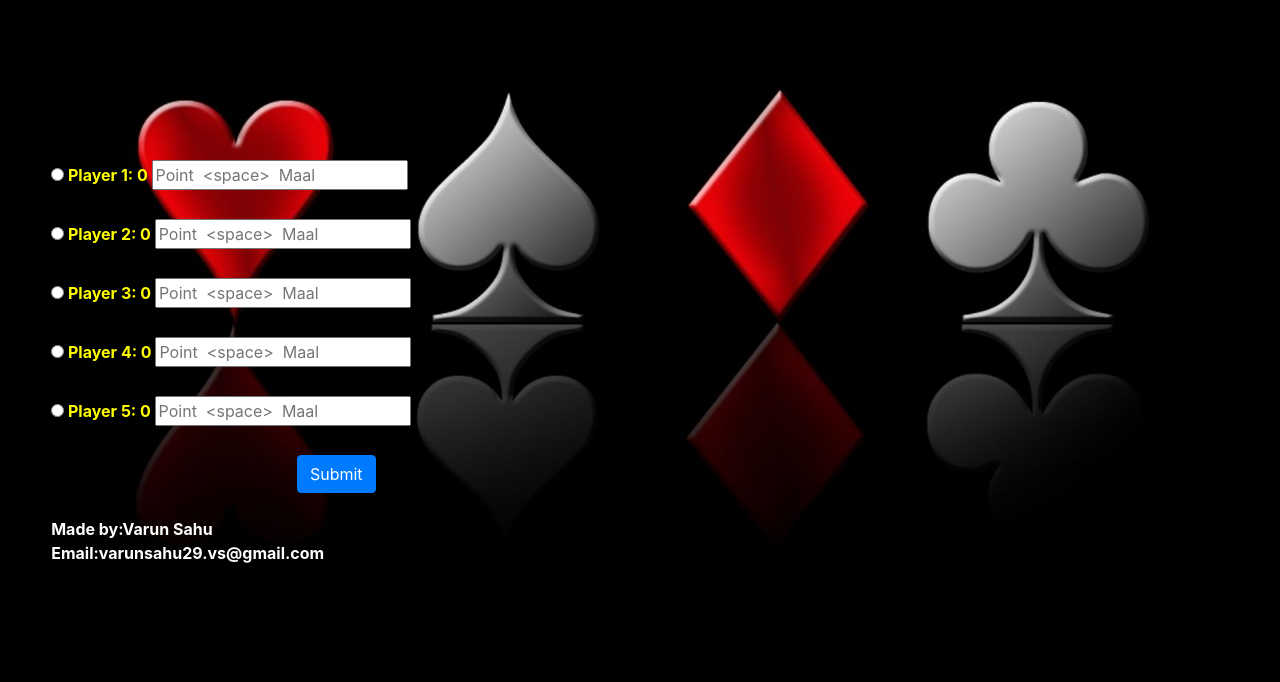
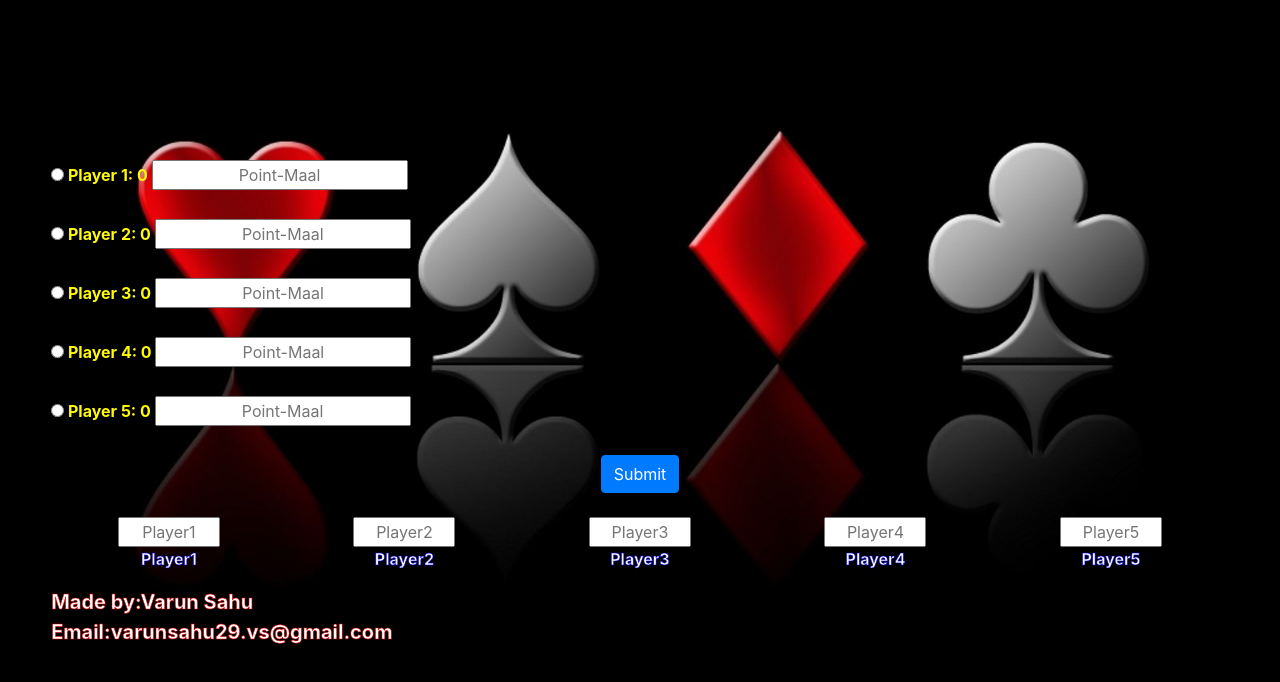
Before and after one commit to varun-sahu-che19/Marriage, a plain HTML site: page 5 PLAYER.html in a window 1280 px wide. Drawn offline with nearby package versions, Linux system fonts and the light colour scheme.

Commit message:
Update 5 PLAYER.html
added table,player name,background

```diff
--- a/5 PLAYER.html
+++ b/5 PLAYER.html
@@ -11,27 +11,26 @@
 
             function calc()
             {
-
                 var n1 = new Float32Array(6);
                 var n2 = new Float32Array(6);
                 var str = document.getElementById('n1').value;
-                var res = str.split(" ");
+                var res = str.split("-");
                  n1[1] =parseFloat(res[0]);
                  n2[1] =parseFloat(res[1]);
                 str = document.getElementById('n2').value;
-                res = str.split(" ");
+                 res = str.split("-");
                  n1[2] =parseFloat(res[0]);
                  n2[2] =parseFloat(res[1]);
                 str = document.getElementById('n3').value;
-                res = str.split(" ");
+                res = str.split("-");
                  n1[3] =parseFloat(res[0]);
                  n2[3] =parseFloat(res[1]);
                 str = document.getElementById('n4').value;
-                res = str.split(" ");
+                res = str.split("-");
                  n1[4] =parseFloat(res[0]);
                  n2[4]=parseFloat(res[1]);
                 str = document.getElementById('n5').value;
-                res = str.split(" ");
+                res = str.split("-");
                  n1[5] =parseFloat(res[0]);
                  n2[5] =parseFloat(res[1]);
                 var l=n1[1]+n1[2]+n1[3]+n1[4]+n1[5];
@@ -45,16 +44,32 @@
                       }
                 }
                 var win=parseFloat(rate);
+                var score = new Float32Array(6);
                 for(var i=1;i<6;++i)
                 {
                     if(i===win)
                     {
                         document.getElementById("s"+i).innerHTML=parseFloat(document.getElementById("s"+i).innerHTML)+5*n2[i]-s+l;
+                        score[i]=5*n2[i]-s+l;
                     }
                     else
                     {
                         document.getElementById("s"+i).innerHTML=parseFloat(document.getElementById("s"+i).innerHTML)+5*n2[i]-s-n1[i];
+                        score[i]=5*n2[i]-s-n1[i];
                     }
+
+                }
+                for(var i=1;i<6;++i)
+                {
+                    document.getElementById("col"+i).innerHTML+="</br>"+score[i];
+
+                }
+                for(var i=1;i<6;++i)
+                {
+                    if(document.getElementById("pp"+i).value)
+                    document.getElementById("p"+i).innerHTML=document.getElementById("pp"+i).value+":";
+                    else
+                    document.getElementById("p"+i).innerHTML="Player"+i+":";
 
                 }
 
@@ -67,71 +82,124 @@
 
         </script>
 	<style>
-
+			input
+            {
+                text-align: center;
+            }
 				.but{
-					margin-left: 20%;
+					text-align:center;
 				}
 
 					body
 				  {
-						color:yellow;
+						color:rgb(255, 251, 4);
 						font-weight:bold;
 						margin-left:4%;
+                        margin-right:4%;
 						margin-top:12.5%;
 						background-image:url('background.jpg');
 						background-color: black;
-						background-size:     cover;
-						background-repeat:   no-repeat;
+						background-size:   100% ;
+
 						background-position: center center;
-		}
+		        }
 		#demo
 		{
-			color:white;
+			color:White;
+            font-weight:bold;
+            font-size: 1.25em;
+            -webkit-text-stroke-width: 0.5px;
+            -webkit-text-stroke-color: red;
+
 		}
+
+
+        .column {
+            float: left;
+            width: 20%;
+            text-align: center;
+            color:whitesmoke;
+            font-weight:bold;
+
+
+
+        }
+        #col1,#col2,#col3,#col4,#col5
+        {
+            color:whitesmoke;
+            -webkit-text-stroke-width: 0.5px;
+            -webkit-text-stroke-color: blue;
+
+        }
+
 
         </style>
     </head>
     <body>
         <div class="form-check">
         <input class="form-check-input position-static" type="radio" name="blankRadio" id="blankRadio1" value="1" aria-label="...">
-        <label for="p1" >Player 1:</label>
+        <label id="p1" >Player 1:</label>
         <label for="s1" id="s1">0</label>
-        <input type="text" id="n1" placeholder="Point  <space>  Maal"  /><br/><br/>
+        <input type="tel" id="n1" placeholder="Point-Maal"   /><br/><br/>
         </div>
 
         <div class="form-check">
          <input class="form-check-input position-static" type="radio" name="blankRadio" id="blankRadio1" value="2" aria-label="...">
-         <label for="p2">Player 2:</label>
+         <label id="p2">Player 2:</label>
          <label for="s2" id="s2">0</label>
-         <input type="text" id="n2" placeholder="Point  <space>  Maal" /><br/><br/>
+         <input type="tel" id="n2" placeholder="Point-Maal"  /><br/><br/>
         </div>
 
         <div class="form-check">
         <input class="form-check-input position-static" type="radio" name="blankRadio" id="blankRadio1" value="3" aria-label="...">
-        <label for="p3">Player 3:</label>
+        <label id="p3">Player 3:</label>
         <label for="s3" id="s3">0</label>
-        <input type="text" id="n3"placeholder="Point  <space>  Maal" /><br/><br/>
+        <input type="tel" id="n3"placeholder="Point-Maal" /><br/><br/>
         </div>
 
         <div class="form-check">
         <input class="form-check-input position-static" type="radio" name="blankRadio" id="blankRadio1" value="4" aria-label="...">
-        <label for="p4">Player 4:</label>
+        <label id="p4">Player 4:</label>
         <label for="s4" id="s4">0</label>
-        <input type="text" id="n4" placeholder="Point  <space>  Maal" /><br/><br/>
+        <input type="tel" id="n4" placeholder="Point-Maal" /><br/><br/>
         </div>
 
         <div class="form-check">
         <input class="form-check-input position-static" type="radio" name="blankRadio" id="blankRadio1" value="5" aria-label="...">
-        <label for="p1">Player 5:</label>
+        <label id="p5">Player 5:</label>
         <label for="s5" id="s5">0</label>
-        <input type="text" id="n5"placeholder="Point  <space>  Maal" /><br/><br/>
+        <input type="tel" id="n5"placeholder="Point-Maal"/><br/><br/>
         </div>
         <div class="but">
-        		<button onclick="calc()"  class="btn btn-primary"> Submit</button>
+            <button onclick="calc()"  class="btn btn-primary"> Submit</button>
+         </div>
+        </br>
+        <div class="column" >
+            <input type="text" placeholder="Player1" size="5" id="pp1"/>
+            <p id="col1">Player1</p>
+        </div>
+        <div class="column" >
+            <input type="text" placeholder="Player2" size="5" id="pp2"/>
+            <p id="col2"> Player2     </p>
+        </div>
+        <div class="column" >
+            <input type="text" placeholder="Player3" size="5" id="pp3"/>
+            <p id="col3"> Player3     </p>
+        </div>
+        <div class="column" >
+            <input type="text" placeholder="Player4" size="5" id="pp4"/>
+            <p id="col4"> Player4 </p>
+        </div>
+        <div class="column" >
+            <input type="text" placeholder="Player5" size="5" id="pp5"/>
+            <p id="col5"> Player5     </p>
+        </div>
 
-        </div>
-        <br/>
-        <p id="demo">Made by:Varun Sahu         <br/>                Email:varunsahu29.vs@gmail.com</p>
+
+		  <p id="demo">Made by:Varun Sahu         <br/>                Email:varunsahu29.vs@gmail.com</p>
+
+
 
     </body>
+
 </html>
```
